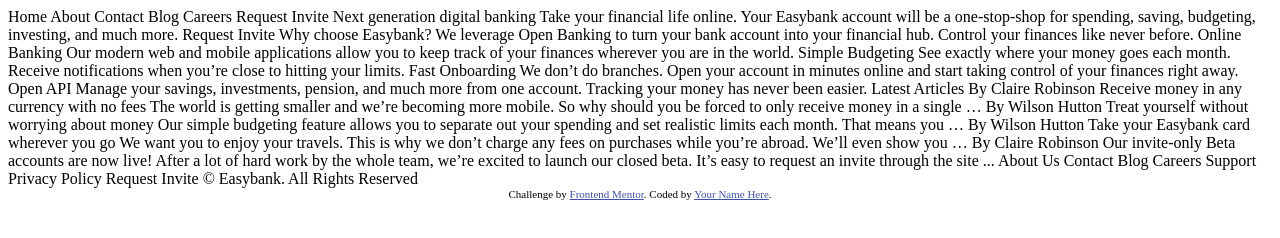
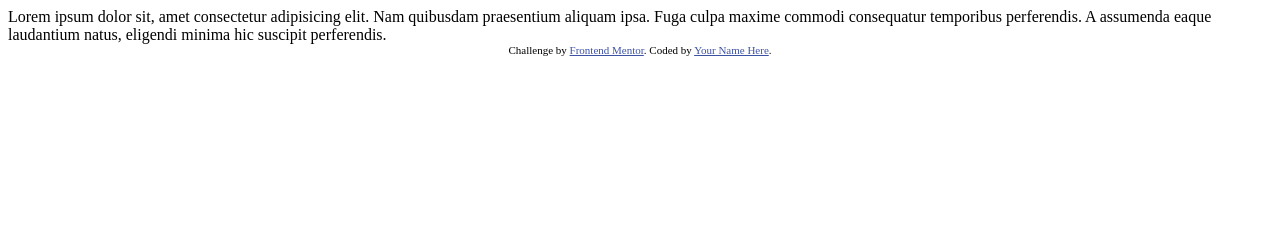
Before and after one commit to vsompura3/easybank-landing-page, a website: page index.html in a window 1280 px wide. Drawn offline with Linux system fonts and the light colour scheme.

Commit message:
Added Files

```diff
--- a/index.html
+++ b/index.html
@@ -1,21 +1,35 @@
 <!DOCTYPE html>
 <html lang="en">
 	<head>
-  <meta charset="UTF-8">
-  <meta name="viewport" content="width=device-width, initial-scale=1.0"> <!-- displays site properly based on user's device -->
+		<meta charset="UTF-8" />
+		<meta name="viewport" content="width=device-width, initial-scale=1.0" />
+		<!-- displays site properly based on user's device -->
 
-  <link rel="icon" type="image/png" sizes="32x32" href="./images/favicon-32x32.png">
+		<link rel="icon" type="image/png" sizes="32x32" href="./images/favicon-32x32.png" />
+
+		<!-- linking Stylesheet -->
+		<link rel="stylesheet" href="css/style.css" />
 
 		<title>Frontend Mentor | Easybank landing page</title>
 
 		<!-- Feel free to remove these styles or customise in your own stylesheet 👍 -->
 		<style>
-    .attribution { font-size: 11px; text-align: center; }
-    .attribution a { color: hsl(228, 45%, 44%); }
+			@import url("https://fonts.googleapis.com/css2?family=Public+Sans:wght@300;400;700&display=swap");
+
+			.attribution {
+				font-size: 11px;
+				text-align: center;
+			}
+			.attribution a {
+				color: hsl(228, 45%, 44%);
+			}
 		</style>
 	</head>
 	<body>
-
+		Lorem ipsum dolor sit, amet consectetur adipisicing elit. Nam quibusdam praesentium aliquam
+		ipsa. Fuga culpa maxime commodi consequatur temporibus perferendis. A assumenda eaque laudantium
+		natus, eligendi minima hic suscipit perferendis.
+		<!--
   Home
   About
   Contact
@@ -92,9 +106,10 @@
   Request Invite
 
   © Easybank. All Rights Reserved
-
+-->
 		<div class="attribution">
-    Challenge by <a href="https://www.frontendmentor.io?ref=challenge" target="_blank">Frontend Mentor</a>.
+			Challenge by
+			<a href="https://www.frontendmentor.io?ref=challenge" target="_blank">Frontend Mentor</a>.
 			Coded by <a href="#">Your Name Here</a>.
 		</div>
 	</body>
--- /dev/null
+++ b/sass/main.scss
@@ -0,0 +1,3 @@
+* {
+	box-sizing: border-box;
+}
```
Also changed, not shown: package.json (added, +32 -0 lines), README-template.md, css/style.css (added), notes.md (added), 2 other files. Lines whose indentation alone changed are shown as unchanged.
